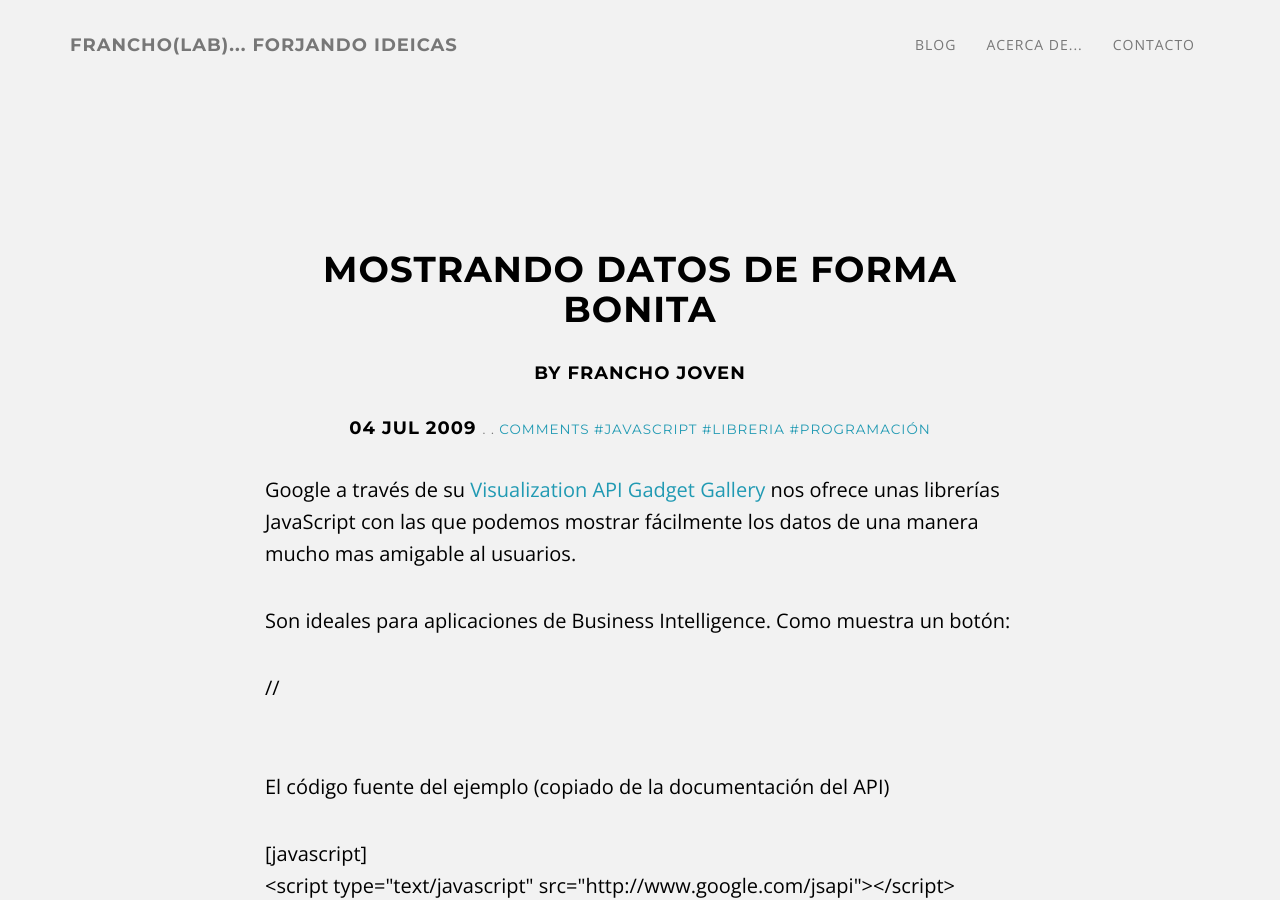
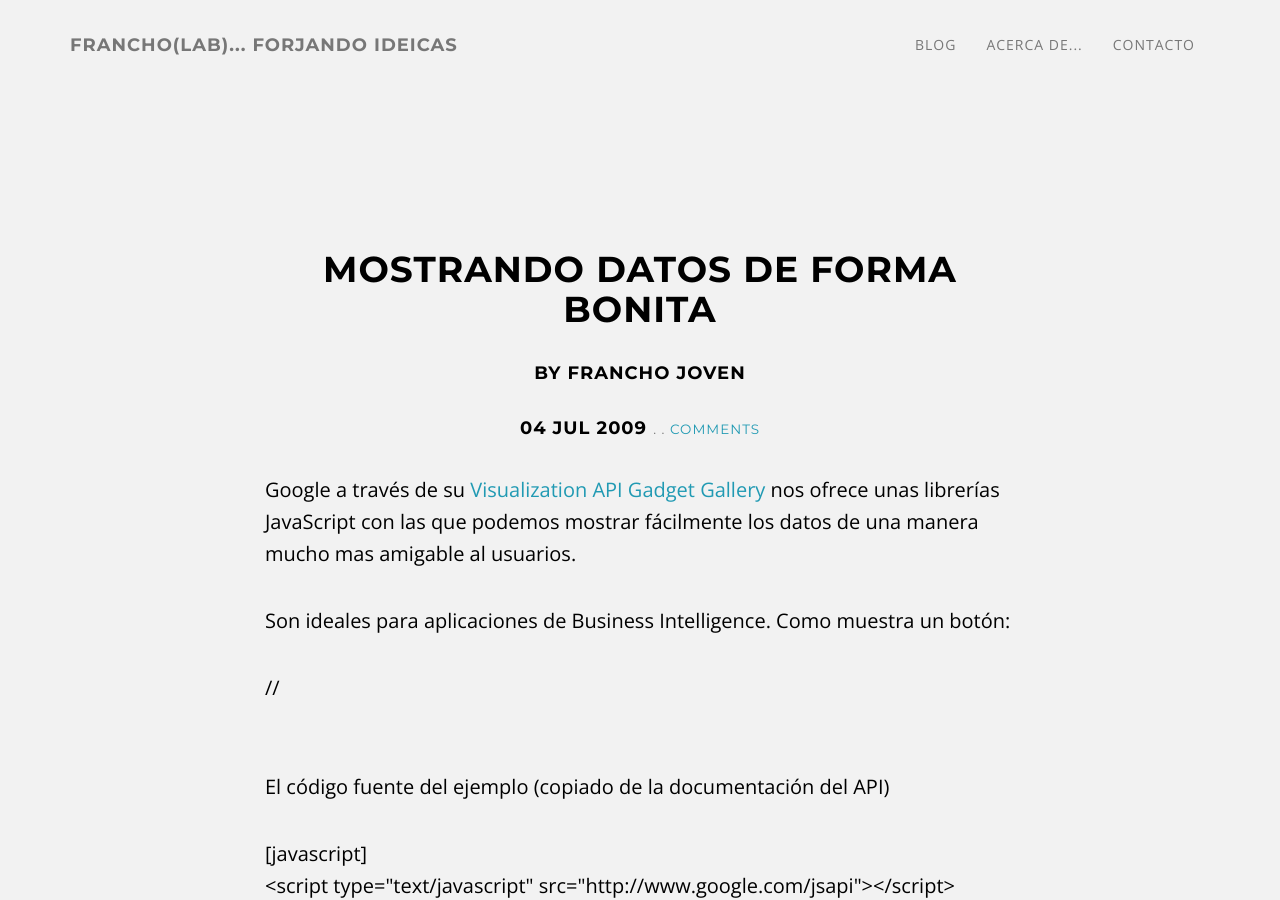
Before and after one commit to francho/francho.github.io, a Jekyll site: the page built from _posts/2009-07-05-mostrando-datos-de-forma-bonita.html, in a window 1280 px wide and 900 px high. Built offline with Jekyll 4.4.1, drawn with Linux system fonts in a browser that asks for light colours; comment, search, counter and statistics services are not loaded.

Commit message:
Remove old tags

```diff
--- a/_posts/2009-06-18-control-de-versiones-con-mercurial.html
+++ b/_posts/2009-06-18-control-de-versiones-con-mercurial.html
@@ -2,12 +2,6 @@
 layout: post
 title: Control de versiones con Mercurial
 date: 2009-06-18 00:14:39.000000000 +02:00
-categories:
-- Programación
-tags:
-- control versiones
-- Mercurial
-- repositorios
 status: publish
 type: post
 published: true
--- a/_posts/2009-07-05-mostrando-datos-de-forma-bonita.html
+++ b/_posts/2009-07-05-mostrando-datos-de-forma-bonita.html
@@ -2,12 +2,6 @@
 layout: post
 title: Mostrando datos de forma bonita
 date: 2009-07-05 00:38:54.000000000 +02:00
-categories:
-- Docs
-tags:
-- javascript
-- libreria
-- Programación
 status: publish
 type: post
 published: true
```
Also changed, not shown: _posts/2009-07-16-codigos-qr.html (+0 -7 lines).
